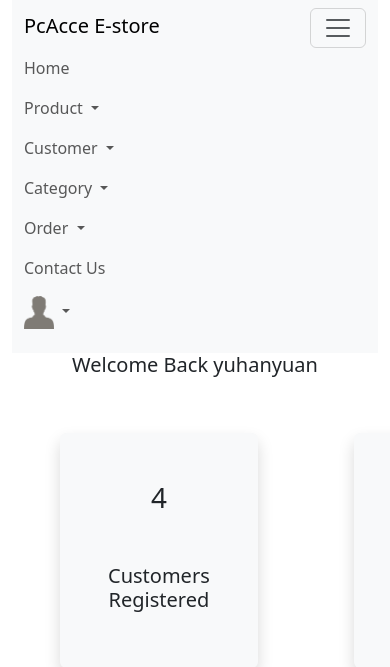
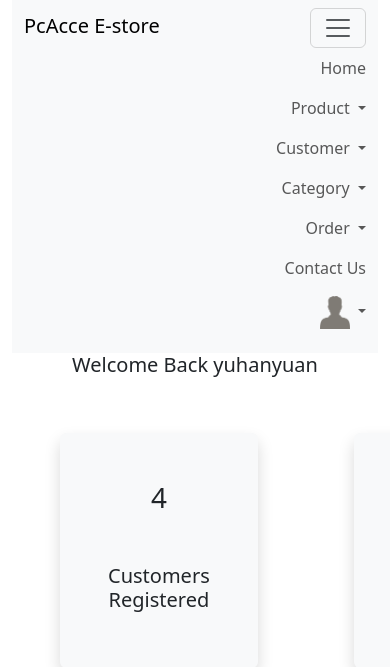
Before and after one commit to YuHanYuan0802/web-application-development, a PHP site: page /index.php in a window 390 px wide, after a click that opens the changed part; the page is wider, and only the part inside the window is pictured. Shown: the top 667 px of that part. Run offline with PHP 8.4, Linux system fonts and the light colour scheme; a user stored in the database is signed in; data comes from the database, SQL or seed files in the repository.

Commit message:
small layout change in mobile mode

```diff
--- a/project/menu/menu.php
+++ b/project/menu/menu.php
@@ -15,7 +15,7 @@ if (isset($_POST['logout'])) {
         <button class="navbar-toggler" type="button" data-bs-toggle="collapse" data-bs-target="#navbarSupportedContent" aria-controls="navbarSupportedContent" aria-expanded="false" aria-label="Toggle navigation">
             <span class="navbar-toggler-icon"></span>
         </button>
-        <div class="collapse navbar-collapse" id="navbarSupportedContent">
+        <div class="collapse navbar-collapse text-end" id="navbarSupportedContent">
             <ul class="navbar-nav ms-auto mb-2 mb-lg-0">
                 <li class="nav-item">
                     <a class="nav-link" aria-current="page" href="index.php">Home</a>
@@ -24,7 +24,7 @@ if (isset($_POST['logout'])) {
                     <a class="nav-link dropdown-toggle" href="#" role="button" data-bs-toggle="dropdown" aria-expanded="false">
                         Product
                     </a>
-                    <ul class="dropdown-menu">
+                    <ul class="dropdown-menu text-end">
                         <li><a class="dropdown-item" href="product_read.php">Read Product</a></li>
                         <li><a class="dropdown-item" href="product_create.php">Create Product</a></li>
                     </ul>
@@ -33,7 +33,7 @@ if (isset($_POST['logout'])) {
                     <a class="nav-link dropdown-toggle" href="#" role="button" data-bs-toggle="dropdown" aria-expanded="false">
                         Customer
                     </a>
-                    <ul class="dropdown-menu">
+                    <ul class="dropdown-menu text-end">
                         <li><a class="dropdown-item" href="customer_read.php">Read Customer</a></li>
                         <li><a class="dropdown-item" href="customer_create.php">Create Customer</a></li>
                     </ul>
@@ -42,7 +42,7 @@ if (isset($_POST['logout'])) {
                     <a class="nav-link dropdown-toggle" href="#" role="button" data-bs-toggle="dropdown" aria-expanded="false">
                         Category
                     </a>
-                    <ul class="dropdown-menu">
+                    <ul class="dropdown-menu text-end">
                         <li><a class="dropdown-item" href="category_read.php">Read Catogary</a></li>
                         <li><a class="dropdown-item" href="category_create.php">Create Catogary</a></li>
                     </ul>
@@ -51,7 +51,7 @@ if (isset($_POST['logout'])) {
                     <a class="nav-link dropdown-toggle" href="#" role="button" data-bs-toggle="dropdown" aria-expanded="false">
                         Order
                     </a>
-                    <ul class="dropdown-menu">
+                    <ul class="dropdown-menu text-end">
                         <li><a class="dropdown-item" href="order_read.php">Read Order</a></li>
                         <li><a class="dropdown-item" href="order_create.php">Create Order</a></li>
                     </ul>
@@ -63,7 +63,7 @@ if (isset($_POST['logout'])) {
                         echo "<img src='uploads/{$_SESSION['user_image']}' alt='{$_SESSION['username']}' width='30px'>";
                         ?>
                     </a>
-                    <ul class="dropdown-menu">
+                    <ul class="dropdown-menu text-end">
                         <form action="" method="post">
                             <input type="submit" class="btn mx-1" name="logout" value="Log out">
                         </form>
```
